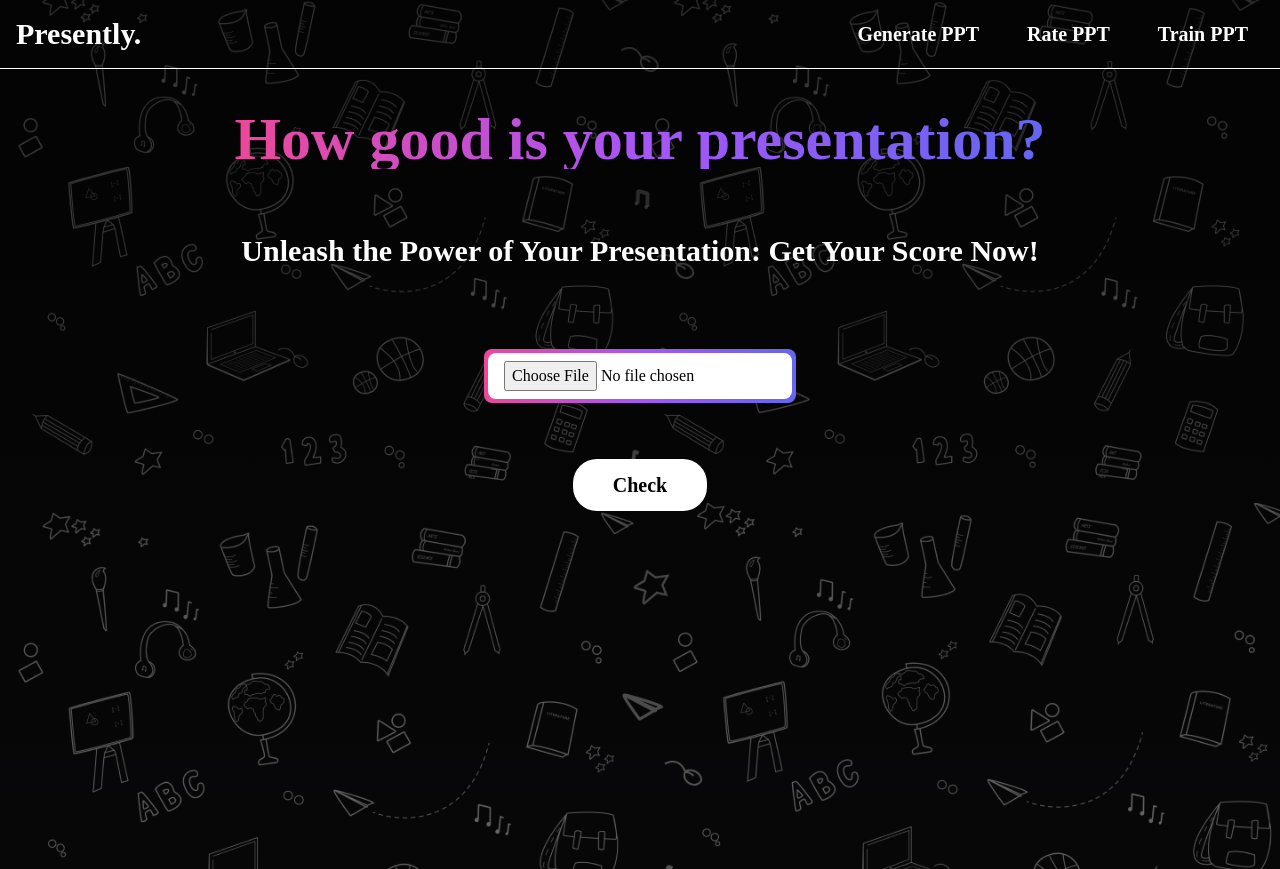
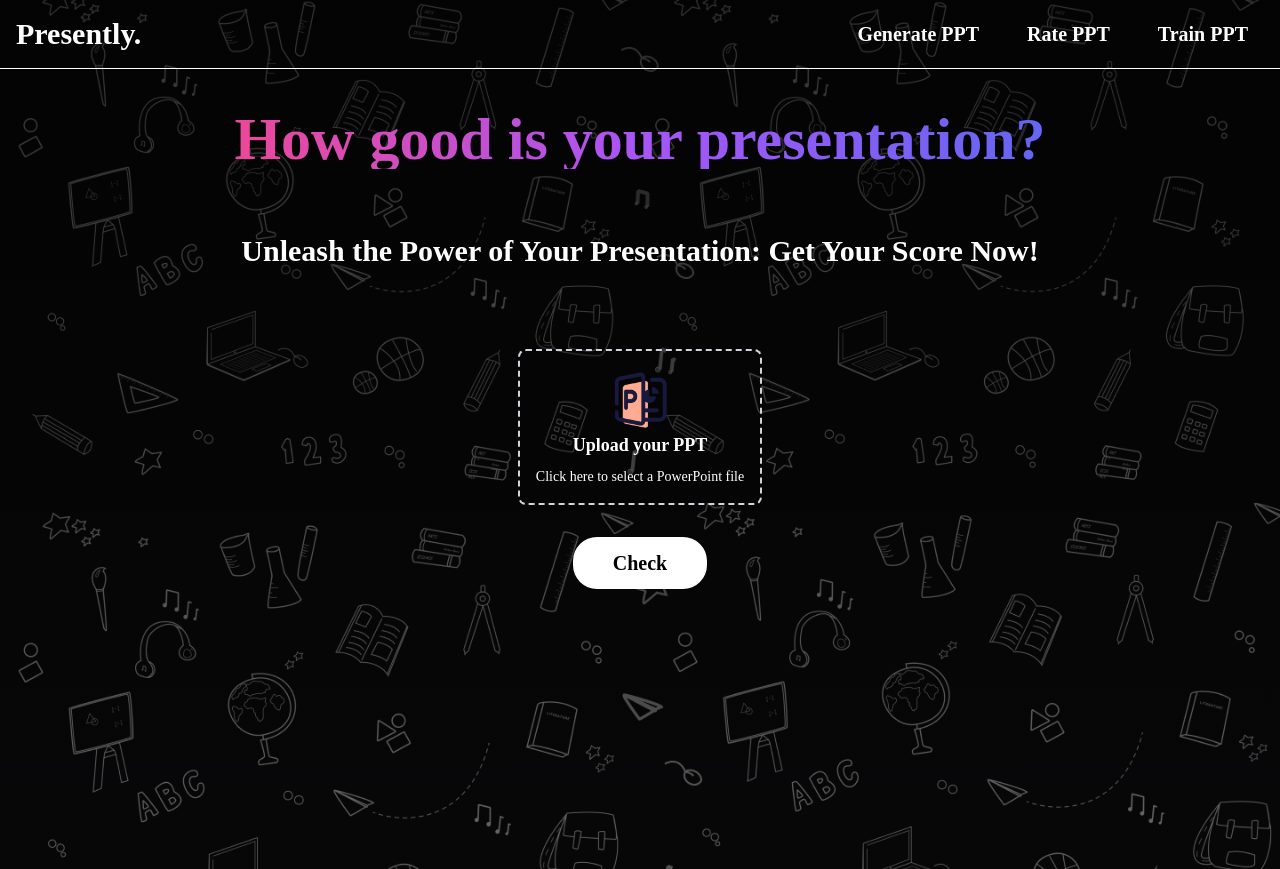
Before and after one commit to mynameiskennith/Presently-v1.0, a React (Create React App) app in the folder frontend/: page /rating in a window 1280 px wide. Built offline with nearby package versions, Linux system fonts and the light colour scheme.

Commit message:
Changed the rating page upload

```diff
--- a/frontend/src/GenerationPage.jsx
+++ b/frontend/src/GenerationPage.jsx
@@ -7,9 +7,9 @@ const GenerationPage = () => {
         numberOfSlides: 1,
         slideContent: "",
     });
-    const [isGenerating, setIsGenerating] = useState(false); // Loading state
+    const [isGenerating, setIsGenerating] = useState(false);
     const [isGenerationForm, setGenrationForm] = useState(true);
-    const [pptFileUrl, setPptFileUrl] = useState(null); // Store generated PPT file URL
+    const [pptFileUrl, setPptFileUrl] = useState(null);
 
     const handleChange = (e) => {
         const { name, value } = e.target;
@@ -18,7 +18,7 @@ const GenerationPage = () => {
 
     const handleSubmit = async (e) => {
         e.preventDefault();
-        setIsGenerating(true); // Set loading state to true
+        setIsGenerating(true);
 
         const requestData = {
             topic: formData.topic,
--- a/frontend/src/RatingPage.jsx
+++ b/frontend/src/RatingPage.jsx
@@ -10,6 +10,7 @@ import {
   Tooltip,
   Legend,
 } from "chart.js";
+
 
 // Register necessary chart components
 ChartJS.register(
@@ -133,16 +134,30 @@ const RatingPage = () => {
           <p className="text-xl md:text-3xl font-bold mb-20">
             Unleash the Power of Your Presentation: Get Your Score Now!
           </p>
-              <div className="relative p-1 rounded-lg bg-gradient-to-r from-pink-500 via-purple-500 to-indigo-500 mb-6">
-          <div className="rounded-lg bg-white">
+          {/* <div className="relative p-1 rounded-lg bg-gradient-to-r from-pink-500 via-purple-500 to-indigo-500 mb-6">
+            <div className="rounded-lg bg-white">
+              <input
+                type="file"
+                accept=".pptx"
+                onChange={handleFileChange}
+                className="px-4 py-2 text-black w-full rounded-lg"
+              />
+            </div>
+          </div> */}
+          <div className="flex flex-col items-center justify-center border-2 border-dashed border-gray-300 rounded-lg p-4 hover:border-blue-500 cursor-pointer" onClick={() => document.getElementById("file-input").click()}>
+              <img src="/ppticon.png" alt="PPT Icon" className="w-16" />
+            <div className="flex items-center space-x-2">
+              <h3 className="text-lg font-semibold text-white">Upload your PPT</h3>
+            </div>
+            <p className="text-sm text-white mt-2">Click here to select a PowerPoint file</p>
             <input
+              id="file-input"
               type="file"
               accept=".pptx"
               onChange={handleFileChange}
-              className="px-4 py-2 text-black w-full rounded-lg"
+              className="hidden"
             />
           </div>
-        </div>
           <button
             onClick={handleCheckButtonClick}
             className="hover:text-white mt-8 px-10 py-3 font-bold text-xl text-black bg-white rounded-3xl transition-colors hover:bg-gradient-to-r from-pink-500 via-purple-500 to-indigo-500"
```
